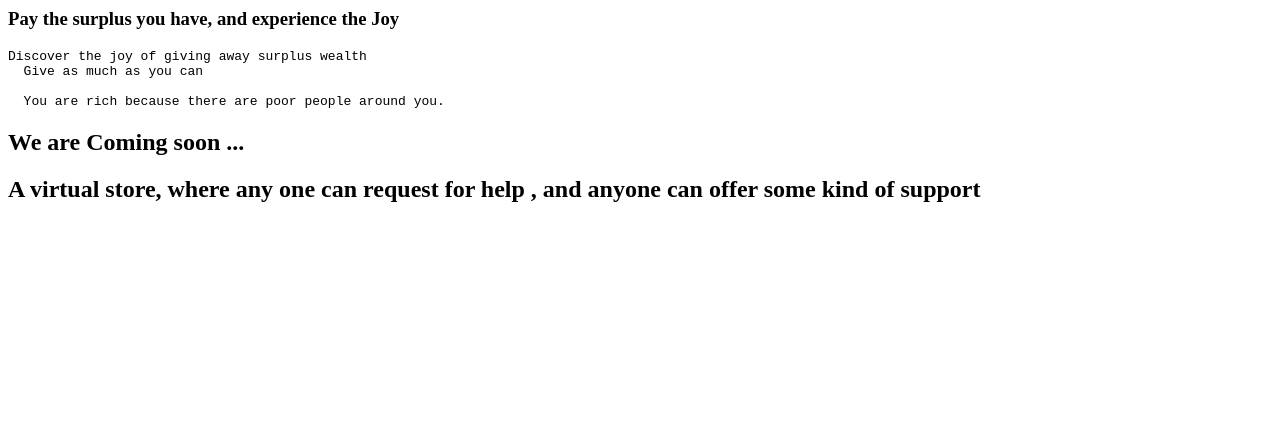
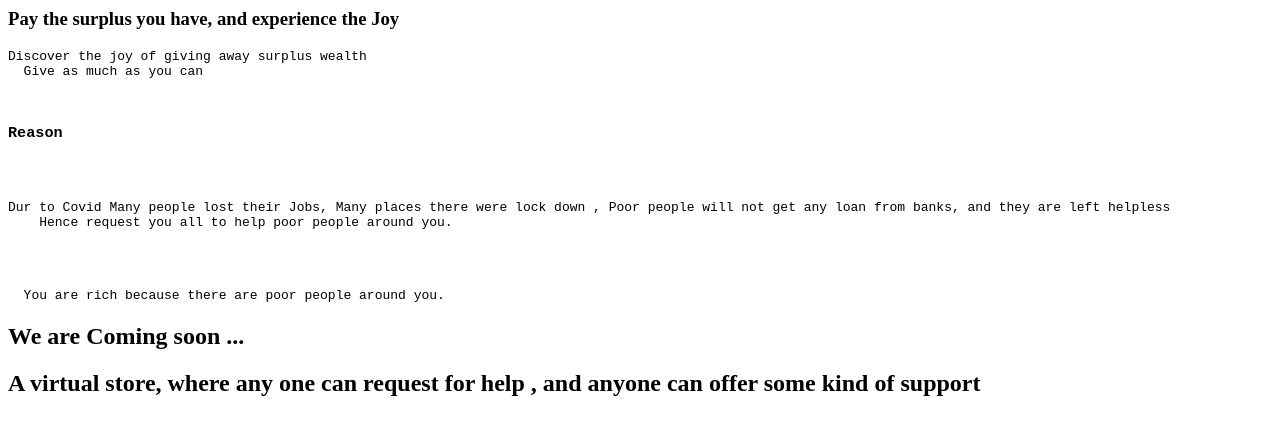
Before and after one commit to bomeye/mysite, a plain HTML site: page docs/index.html in a window 1280 px wide. Drawn offline with Linux system fonts and the light colour scheme.

Commit message:
Update index.html

```diff
--- a/docs/index.html
+++ b/docs/index.html
@@ -3,6 +3,11 @@
 <h3>Pay the surplus you have, and experience the Joy </h3>
   <pre>Discover the joy of giving away surplus wealth
   Give as much as you can
+
+  <h3>Reason</h3>
+    <p>Dur to Covid Many people lost their Jobs, Many places there were lock down , Poor people will not get any loan from banks, and they are left helpless
+    Hence request you all to help poor people around you.</p>
+
 
   You are rich because there are poor people around you.</pre>
 
```
